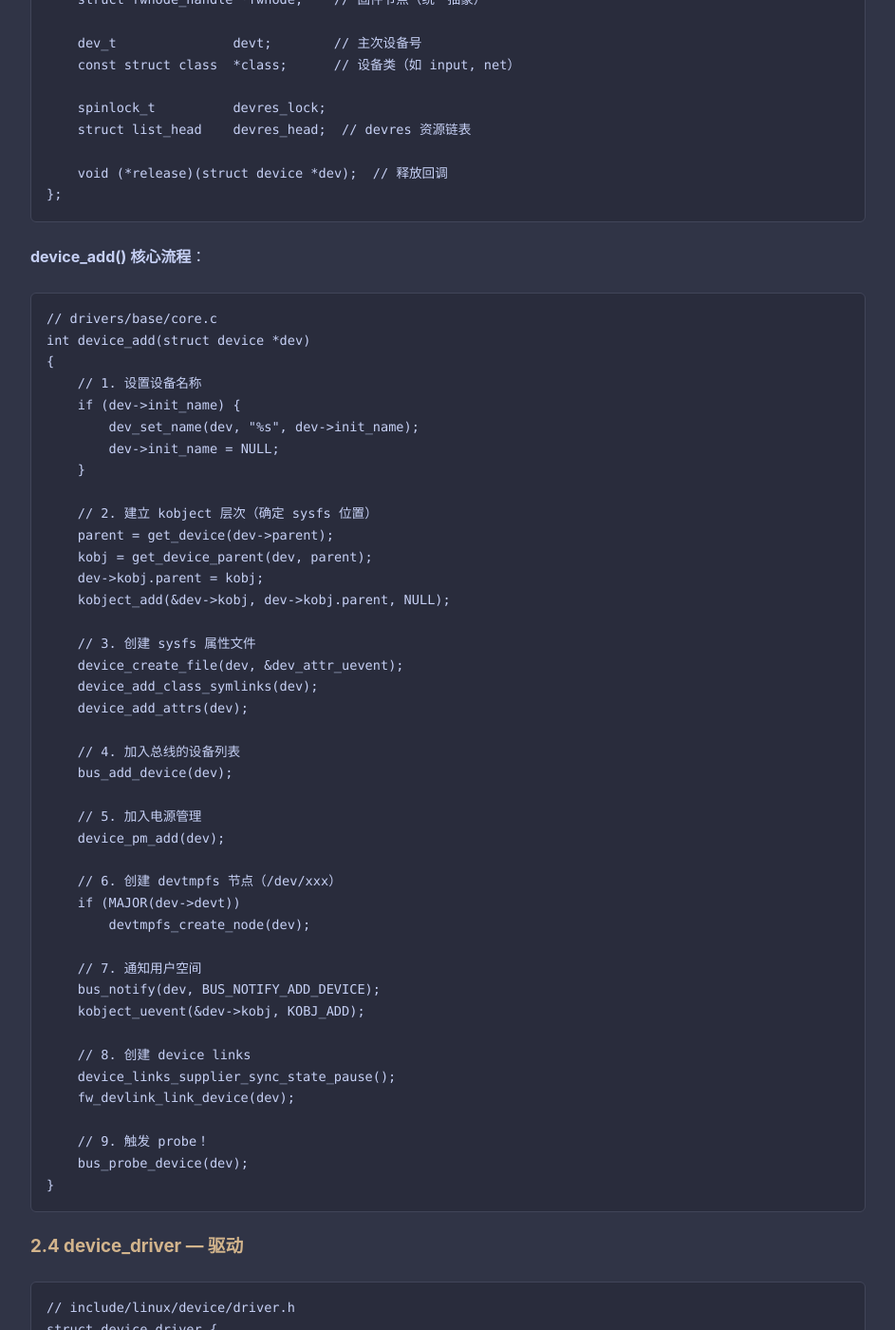
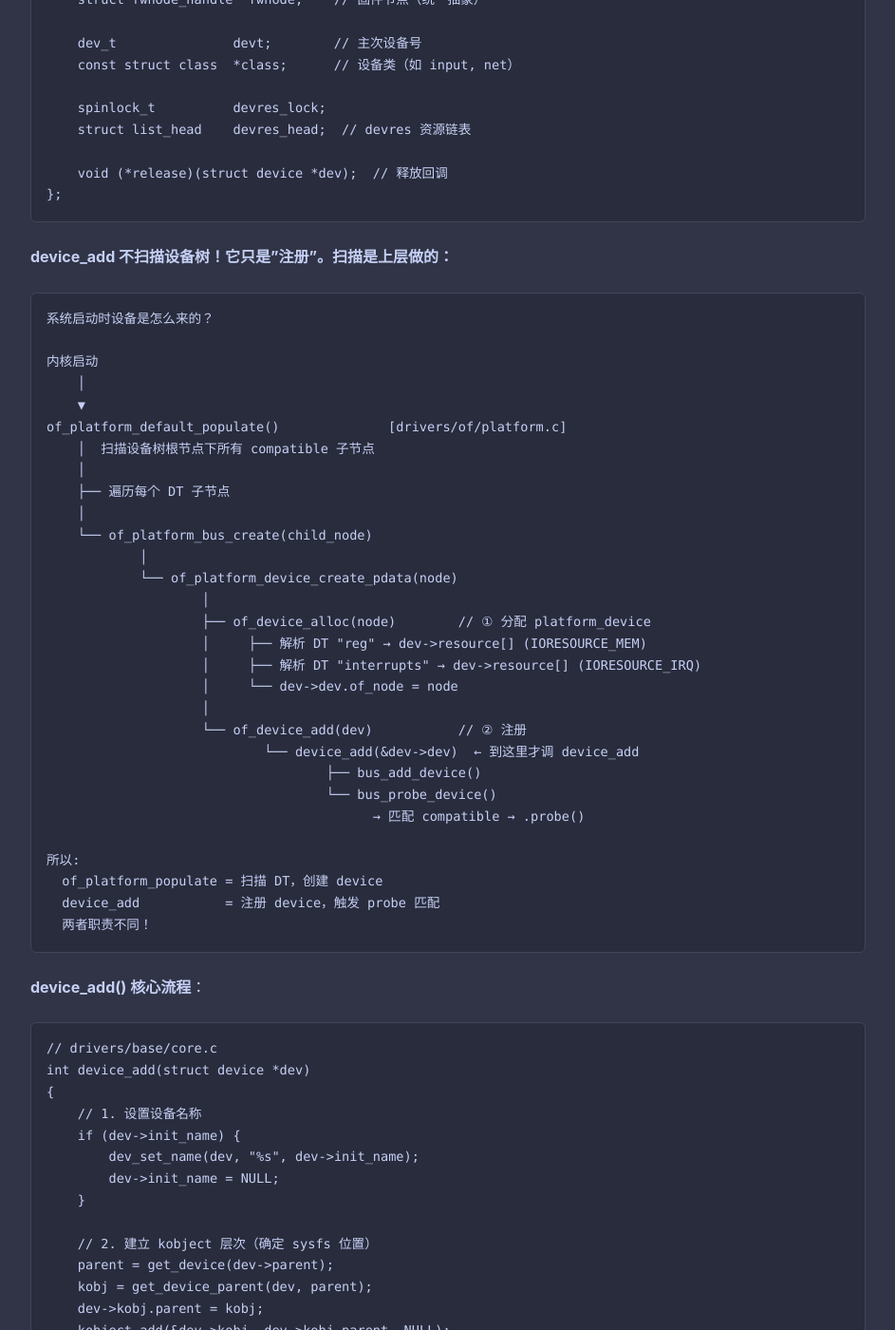
Before and after one commit to wangxiaolei12/wangxiaolei12.github.io, a Jekyll site: the page built from _posts/system-internals/2026-06-09-linux-device-driver-model.md, in a window 1280 px wide and 1400 px high, scrolled down 4984 px. Shown: the whole window at 95% size, without its empty margins (168-1111 px from the left). Built offline with Jekyll 4.4.1, drawn with Linux system fonts in a browser that asks for light colours.

Commit message:
Device model: clarify device_add vs DT scanning (of_platform_populate does scanning, device_add does registration)

````diff
--- a/_posts/system-internals/2026-06-09-linux-device-driver-model.md
+++ b/_posts/system-internals/2026-06-09-linux-device-driver-model.md
@@ -225,6 +225,40 @@ struct device {
 
     void (*release)(struct device *dev);  // 释放回调
 };
+```
+
+**device_add 不扫描设备树！它只是"注册"。扫描是上层做的：**
+
+```
+系统启动时设备是怎么来的？
+
+内核启动
+    │
+    ▼
+of_platform_default_populate()              [drivers/of/platform.c]
+    │  扫描设备树根节点下所有 compatible 子节点
+    │
+    ├── 遍历每个 DT 子节点
+    │
+    └── of_platform_bus_create(child_node)
+            │
+            └── of_platform_device_create_pdata(node)
+                    │
+                    ├── of_device_alloc(node)        // ① 分配 platform_device
+                    │     ├── 解析 DT "reg" → dev->resource[] (IORESOURCE_MEM)
+                    │     ├── 解析 DT "interrupts" → dev->resource[] (IORESOURCE_IRQ)
+                    │     └── dev->dev.of_node = node
+                    │
+                    └── of_device_add(dev)           // ② 注册
+                            └── device_add(&dev->dev)  ← 到这里才调 device_add
+                                    ├── bus_add_device()
+                                    └── bus_probe_device()
+                                          → 匹配 compatible → .probe()
+
+所以:
+  of_platform_populate = 扫描 DT，创建 device
+  device_add           = 注册 device，触发 probe 匹配
+  两者职责不同！
 ```
 
 **device_add() 核心流程**：
````
